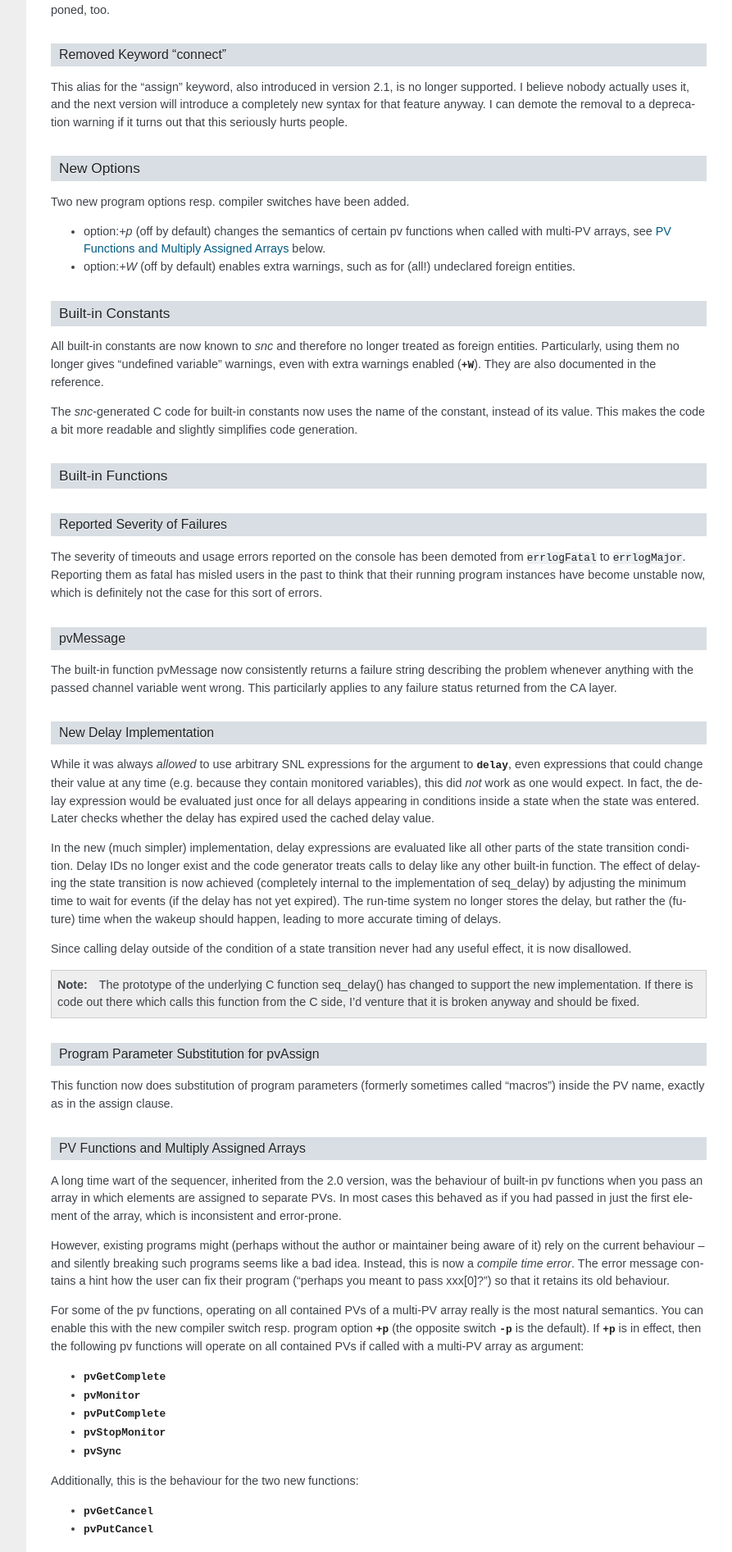
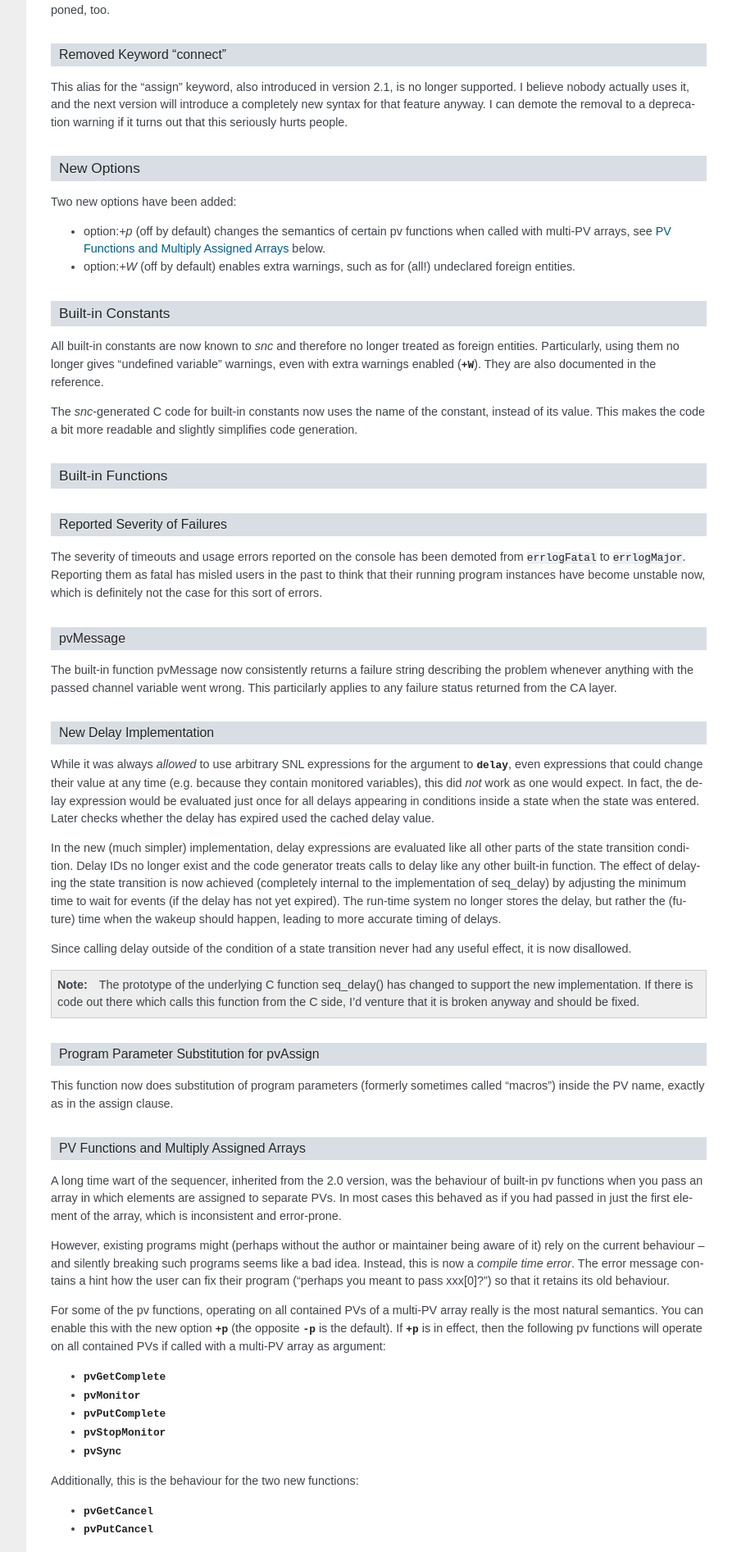
Before and after one commit to jeonghanlee/sequencer-2-2, a Sphinx documentation site: the page built from documentation/ReleaseNotes-2-2.txt, in a window 1280 px wide. Shown: the part 1354-3247 px from the top of the page at 82% size, without its empty margins (352-1245 px from the left). Built offline with Sphinx 7.4.7, drawn with Linux system fonts in a browser that asks for light colours; some of the changed text lies outside the part shown.

Commit message:
docs: fixed some phrases to use better english

```diff
--- a/documentation/Reference.txt
+++ b/documentation/Reference.txt
@@ -658,7 +658,7 @@ An array variable assigned wholesale to one process variable (using
 the first syntactic variant above) or an element of a
 two-dimensional variable assigned to an array process variable
 (using the second syntactic variant) will use either the length of
-the array (resp. sub-array) or the native count for the underlying
+the array or the native count for the underlying
 variable, whichever is smaller, when communicating with the
 underlying process variable. The native count is determined when a
 connection is established. For anonymous PVs, the length of the array is
--- a/documentation/ReleaseNotes-2-2.txt
+++ b/documentation/ReleaseNotes-2-2.txt
@@ -104,7 +104,7 @@ hurts people.
 New Options
 ^^^^^^^^^^^
 
-Two new program options resp. compiler switches have been added.
+Two new options have been added:
 
 * option:`+p` (off by default) changes the semantics of certain pv functions
   when called with multi-PV arrays, see `PV Functions and Multiply Assigned
@@ -202,7 +202,7 @@ error*. The error message contains a hint how the user can fix their program
 
 For some of the pv functions, operating on all contained PVs of a multi-PV
 array really is the most natural semantics. You can enable this with the new
-compiler switch resp. program option :option:`+p` (the opposite switch
+option :option:`+p` (the opposite
 :option:`-p` is the default). If :option:`+p` is in effect, then the
 following pv functions will operate on all contained PVs if called with a
 multi-PV array as argument:
@@ -267,14 +267,14 @@ New Built-in Functions pvGetCancel and pvPutCancel
 ~~~~~~~~~~~~~~~~~~~~~~~~~~~~~~~~~~~~~~~~~~~~~~~~~~
 
 It is now possible to cancel and asynchronous get or put request by calling
-:c:func:`pvGetCancel` resp. :c:func:`pvPutCancel`.
+:c:func:`pvGetCancel` or :c:func:`pvPutCancel`, respectively.
 
 New Built-in Functions ssId and pVar
 ~~~~~~~~~~~~~~~~~~~~~~~~~~~~~~~~~~~~
 
 Like pvIndex these are implemented as macros. They allow passing the
 similarly named implicit parameters to C functions directly from inside SNL
-code w/o having to escape the call. That is, you can now write such calls as
+code without having to escape the call. That is, you can now write such calls as
 ::
 
   my_c_fun(ssId(), pVar(), ...);
@@ -398,7 +398,7 @@ Removed
 
 - DELAY_ID (obsolete, see `New Delay Implementation`_)
 
-- OPT_MAIN (-m is a compile time only switch)
+- OPT_MAIN (-m is a compile time only option)
 
 Moved to seq_snc.h
 ~~~~~~~~~~~~~~~~~~
```
